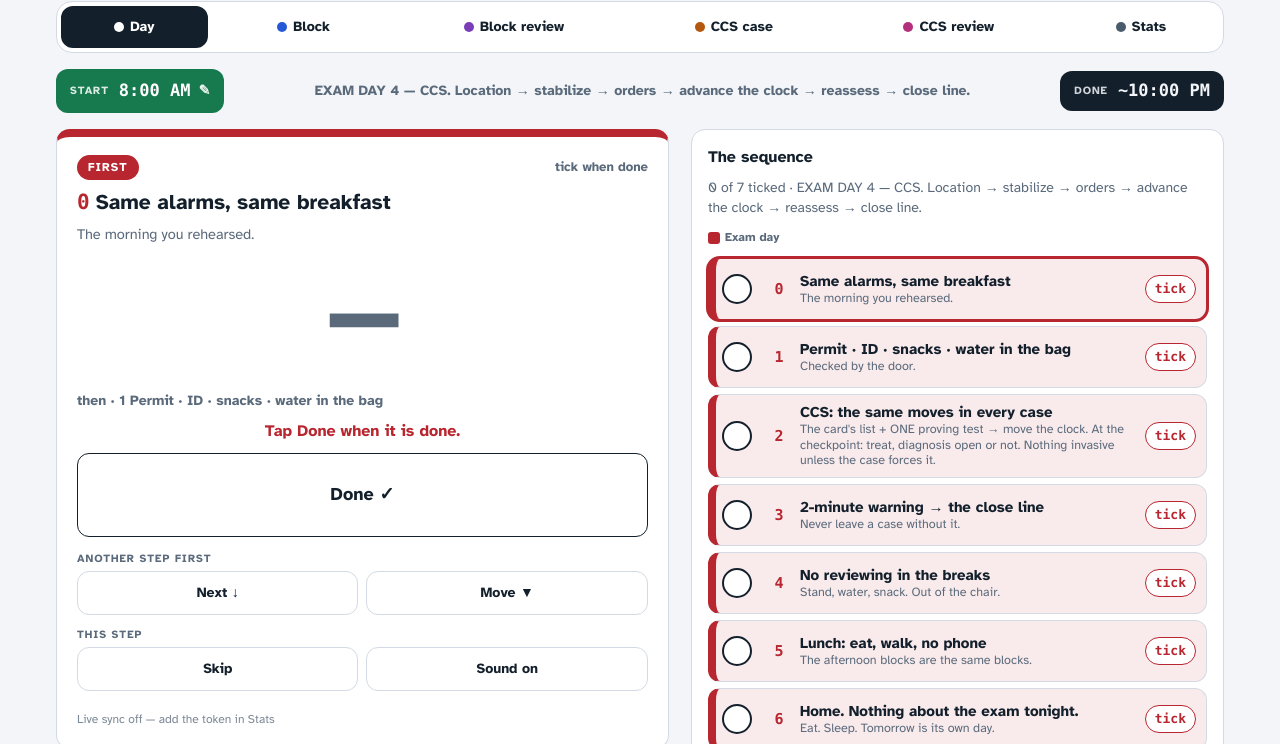
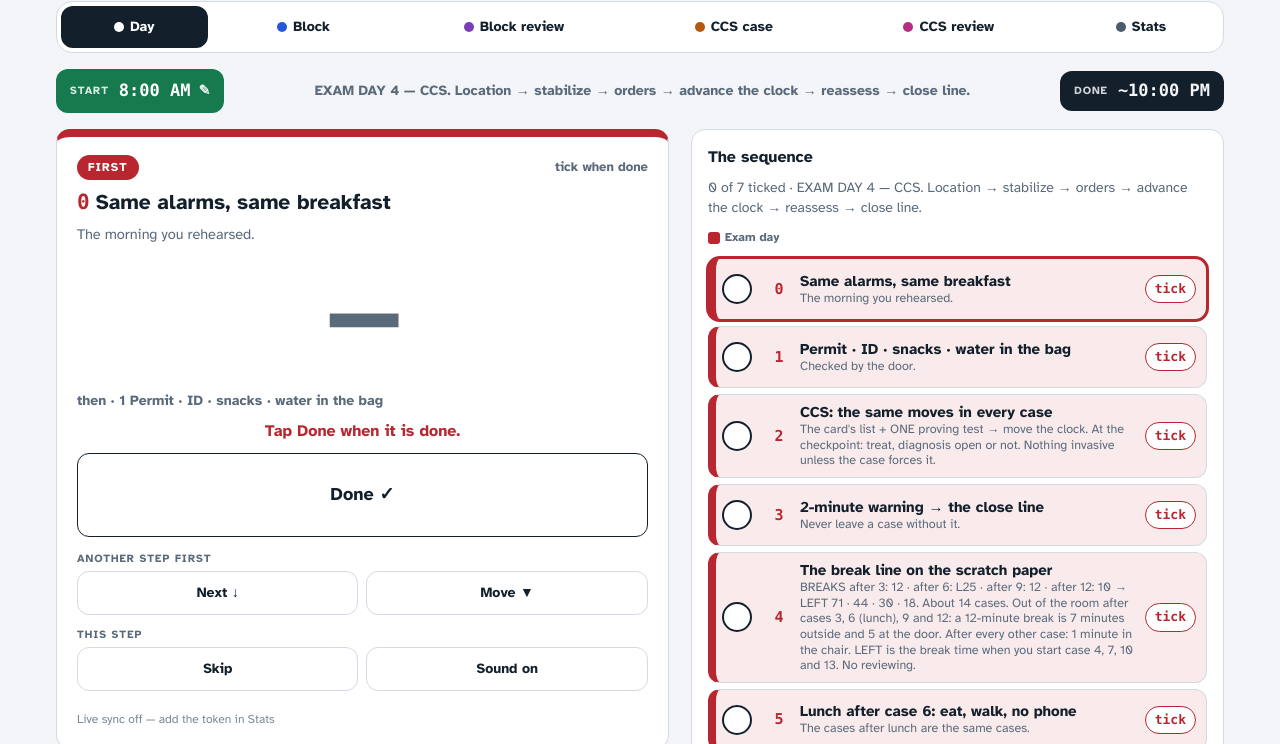
Before and after one commit to mumentageldin-max/step3-blocker-pacer, a plain HTML site: page day.html in a window 1280 px wide. Shown: the part 56-800 px from the top of the page. Drawn offline with Linux system fonts and the light colour scheme; a web font is replaced by a local one.

Commit message:
Wed Nov 25, the CCS day: the exam sheet gets its break line — out of the room after cases 3, 6 (lunch), 9 and 12 (12 · 25 · 12 · 10 minutes), one minute in the chair after every other case, and the break time that should be left when case 4, 7, 10 and 13 start (71 · 44 · 30 · 18). Its lunch line now speaks of cases, not blocks. The other exam days read as they did. sw v32
Co-Authored-By: Claude Fable 5.2 <noreply@anthropic.com>
Claude-Session: https://claude.ai/code/session_01EsJ7W3Upf4bxp7umG2vF3h

```diff
--- a/day.html
+++ b/day.html
@@ -441,7 +441,9 @@ const EXAM_DAYS = {
   "2026-11-23": { line: EXAM_LINE, breaks: ["The break line on the scratch paper", "BREAKS 15 · 15 · L25 · 15 · 10 → LEFT 70 · 55 · 30 · 15 · 5. A 15-minute break is 10 minutes outside and 5 at the door. No reviewing: stand, water, snack."] },
   "2026-11-24": { line: EXAM_LINE, breaks: ["The break line on the scratch paper", "Nine blocks. Out of the room after blocks 2, 4 and 7 (12 minutes each) and for lunch after block 5 (25). After blocks 1, 3, 6 and 8: 2 minutes in the chair. LEFT 83 · 71 · 69 · 57 · 32 · 30 · 18 · 16. No reviewing."] },
   "2026-11-25": { line: ["CCS: the same moves in every case", "The card's list + ONE proving test → move the clock. At the checkpoint: treat, diagnosis open or not. Nothing invasive unless the case forces it."],
-                  fill: ["2-minute warning → the close line", "Never leave a case without it."] }
+                  fill: ["2-minute warning → the close line", "Never leave a case without it."],
+                  breaks: ["The break line on the scratch paper", "BREAKS after 3: 12 · after 6: L25 · after 9: 12 · after 12: 10 → LEFT 71 · 44 · 30 · 18. About 14 cases. Out of the room after cases 3, 6 (lunch), 9 and 12: a 12-minute break is 7 minutes outside and 5 at the door. After every other case: 1 minute in the chair. LEFT is the break time when you start case 4, 7, 10 and 13. No reviewing."],
+                  lunch: ["Lunch after case 6: eat, walk, no phone", "The cases after lunch are the same cases."] }
 };
 const DEFAULTS = { arriveSec: 300, shortSec: 600, mealSec: 1800, bioSec: 600, caseSec: 750, feedbackSec: 600, closeSec: 600, sampleSec: 3600, uiSec: 1800, markedSec: 2700, notesSec: 2400, packSec: 900,
   nBlocks: 6, nCases: 2, lunchAfter: "cases", bio: false, triage: true, triSec: 600, reviewSec: -1,   // the study day: blocks in a row → cases → lunch → reviews. reviewSec: -1 by the block's score, 0 the Review page's Timer A, else seconds
@@ -739,7 +741,7 @@ function buildSteps(k, tpl) {
       TICK("line", "exam", tx("line", "The checkpoint line on the scratch paper", "Before Start on every block.")[0], tx("line", "The checkpoint line on the scratch paper", "Before Start on every block.")[1]),
       TICK("fill", "exam", tx("fill", "2:00 left → fill every blank", "Never leave a blank.")[0], tx("fill", "2:00 left → fill every blank", "Never leave a blank.")[1]),
       TICK("breaks", "exam", tx("breaks", "No reviewing in the breaks", "Stand, water, snack. Out of the chair.")[0], tx("breaks", "No reviewing in the breaks", "Stand, water, snack. Out of the chair.")[1]),
-      TICK("lunch", "exam", "Lunch: eat, walk, no phone", "The afternoon blocks are the same blocks."),
+      TICK("lunch", "exam", tx("lunch", "Lunch: eat, walk, no phone", "The afternoon blocks are the same blocks.")[0], tx("lunch", "Lunch: eat, walk, no phone", "The afternoon blocks are the same blocks.")[1]),
       TICK("home", "exam", "Home. Nothing about the exam tonight.", "Eat. Sleep. Tomorrow is its own day.")
     ];
   }
--- a/sw.js
+++ b/sw.js
@@ -3,7 +3,7 @@
    Holds the pacer's upcoming events while the page is hidden and shows them as notifications (best effort:
    the browser may stop an idle worker, so the page re-checks on return). Bump VERSION whenever a page changes
    so installed copies pick up the update. */
-const VERSION = "pacer-v31";
+const VERSION = "pacer-v32";
 const FONT_CACHE = "pacer-fonts";
 const SHELL = [
   "./",
```
